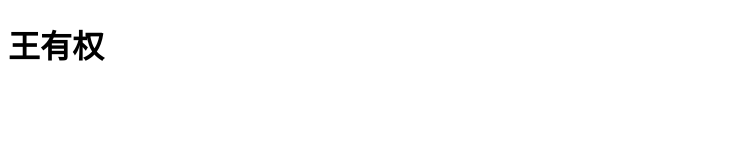
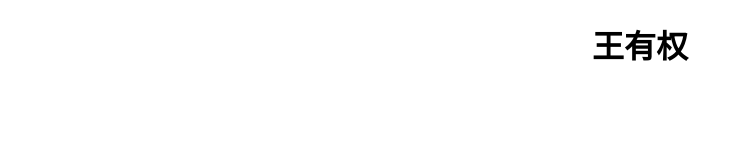
Before and after one commit to sirwangyou/sirwangyou.github.io, a plain HTML site: page index.html in a window 1280 px wide. Shown: the whole page, without its empty margins (0-743 px from the left). Drawn offline with Linux system fonts and the light colour scheme.

Commit message:
Update index.html

```diff
--- a/index.html
+++ b/index.html
@@ -4,6 +4,8 @@
 <head><title>My Personal webpage</title>
 </head>
 <body>
-<h1> 王有权</h1>
+  <div style='text-align:center'>
+    <h1> 王有权</h1>
+  </div>
 </body>
 </html>
```
